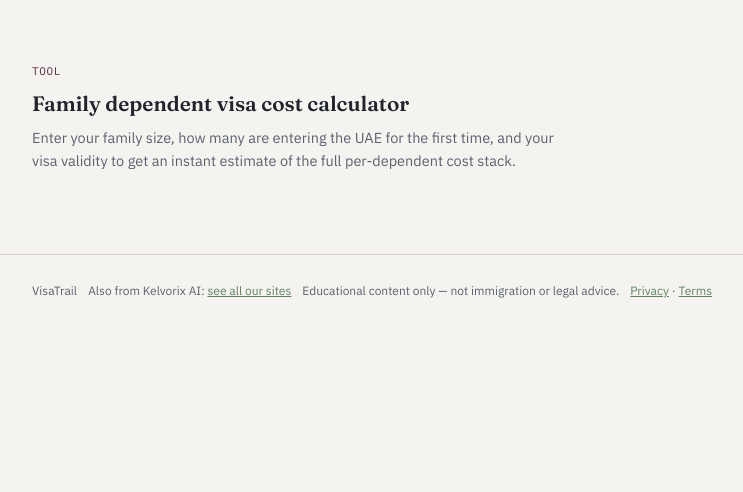
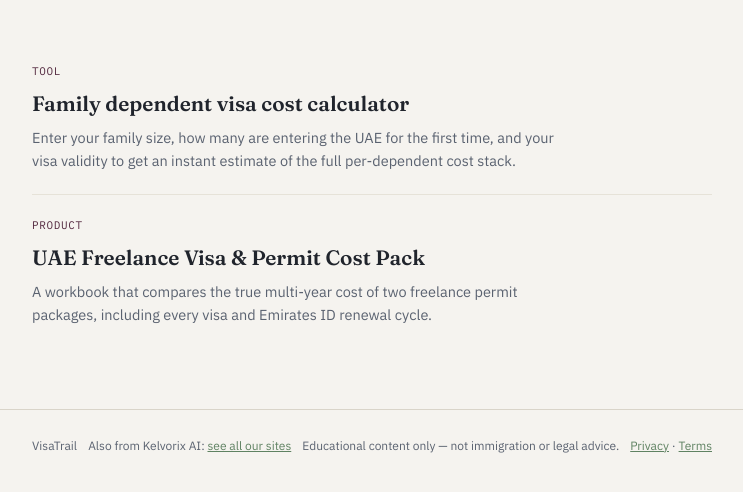
Before and after one commit to kelvorixai/visatrail, a plain HTML site: page tools/index.html in a window 1280 px wide. Shown: the part 252-744 px from the top of the page, without its empty margins (268-1011 px from the left). Drawn offline with Linux system fonts and the light colour scheme.

Commit message:
Update index.html

```diff
--- a/tools/index.html
+++ b/tools/index.html
@@ -37,6 +37,11 @@
       <a class="title" href="dependent-visa-cost-calculator.html">Family dependent visa cost calculator</a>
       <p>Enter your family size, how many are entering the UAE for the first time, and your visa validity to get an instant estimate of the full per-dependent cost stack.</p>
     </div>
+    <div class="post-card">
+      <span class="tag">Product</span>
+      <a class="title" href="uae-freelance-visa-cost-pack.html">UAE Freelance Visa & Permit Cost Pack</a>
+      <p>A workbook that compares the true multi-year cost of two freelance permit packages, including every visa and Emirates ID renewal cycle.</p>
+    </div>
   </div>
 </main>
 
```
